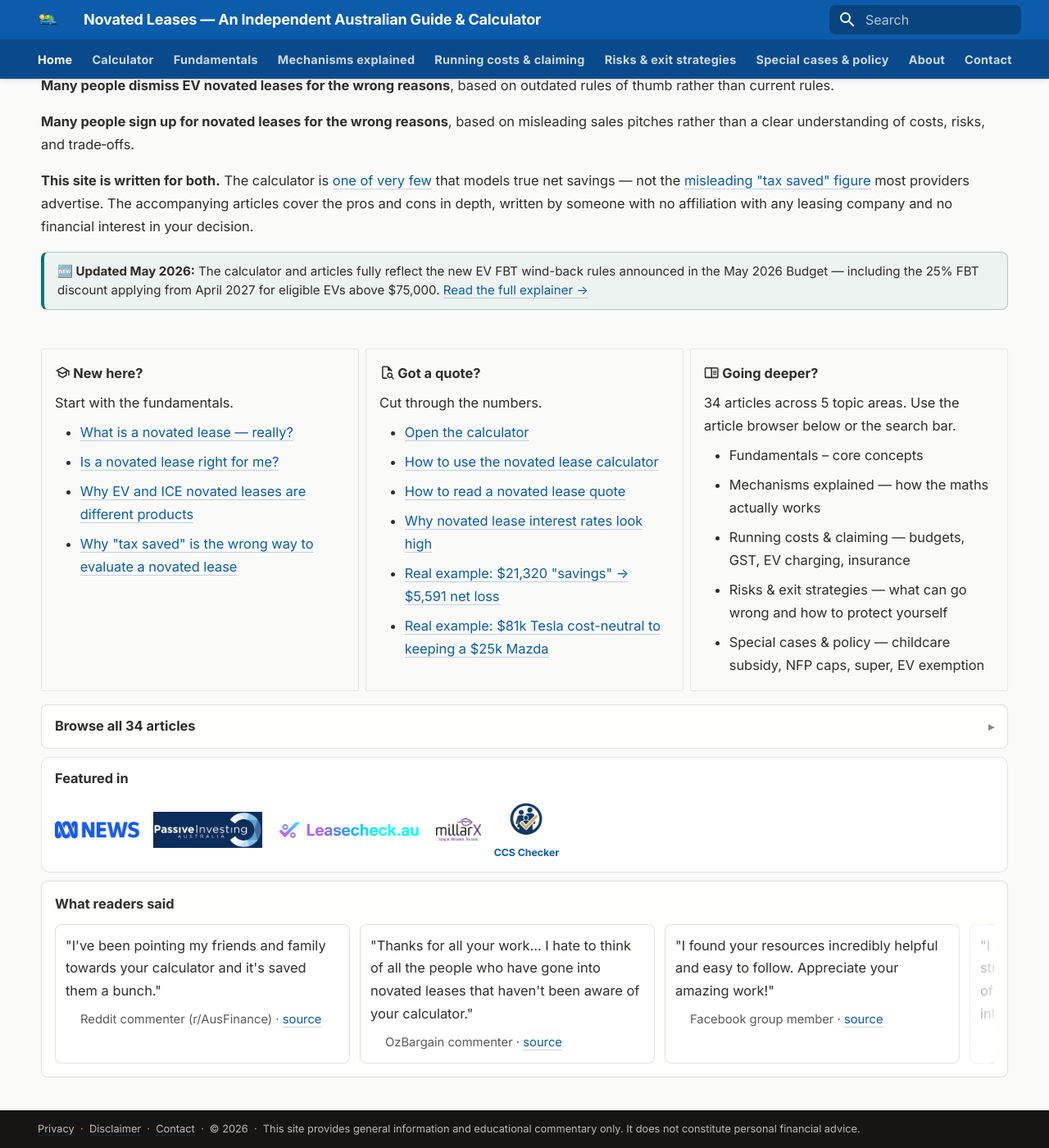
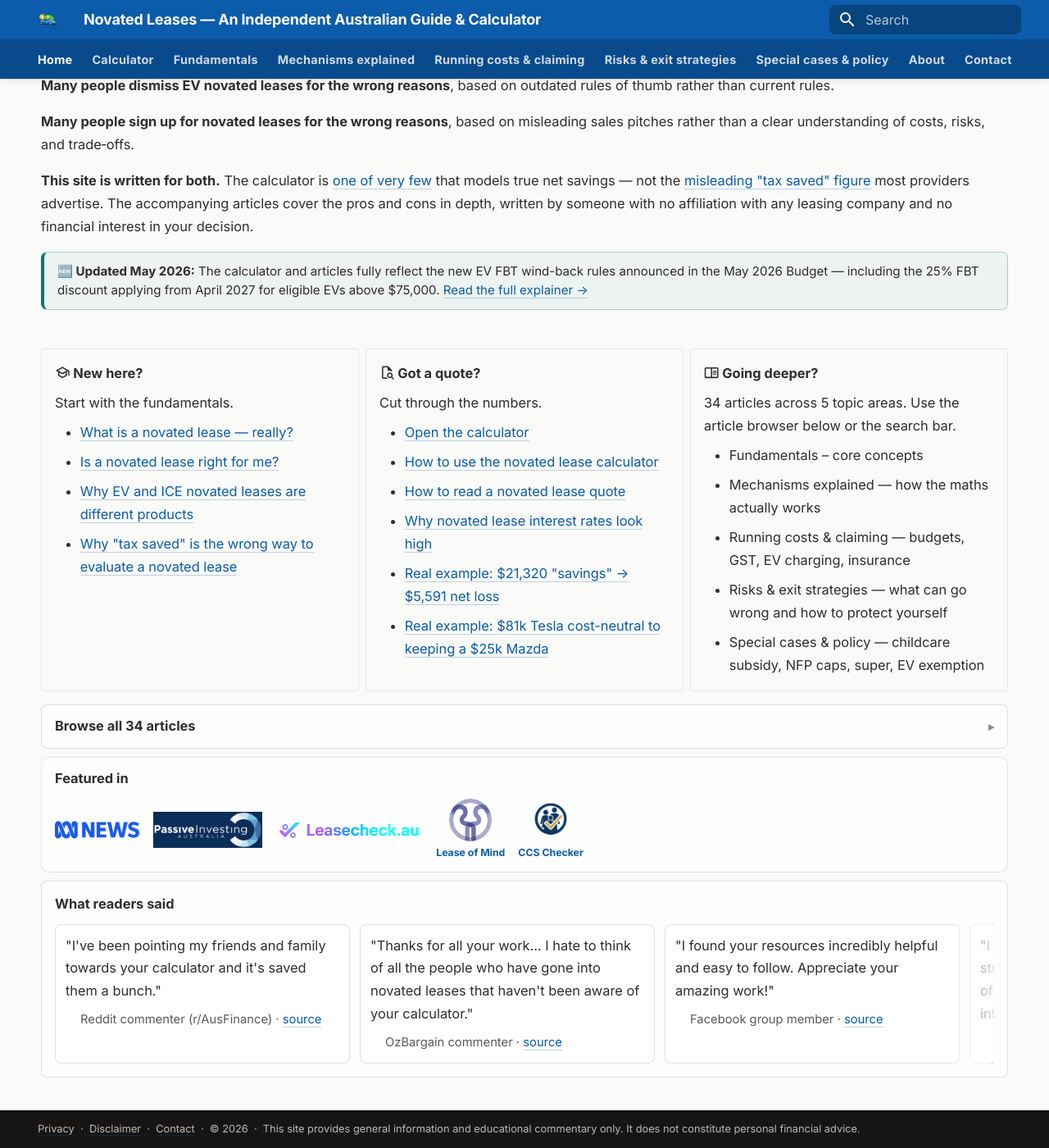
Before and after one commit to novatedlease/novatedlease.github.io, an MkDocs documentation site: the page built from docs/index.md, in a window 1280 px wide and 1400 px high, scrolled down 314 px. Shown: the whole window at 82% size. Built offline with MkDocs 1.6.1 and Material for MkDocs 9.7.7, drawn with Linux system fonts in a browser that asks for light colours.

Commit message:
featured strip: replace MillarX with Lease of Mind; reorder FAQ bullets
- Remove MillarX from featured-in strip (temporarily, pending link restoration)
- Add leaseofmind.com.au with circular icon logo and text label
- Reorder fractional-lease-term FAQ bullets: residual value controversy first

Co-Authored-By: Claude Sonnet 4.6 <noreply@anthropic.com>

```diff
--- a/docs/assets/stylesheets/extra.css
+++ b/docs/assets/stylesheets/extra.css
@@ -474,11 +474,10 @@ body,
   box-sizing: content-box;
 }
 
-.md-typeset .featured-logo-strip__logo--millarx {
-  height: 28px;
-  max-width: 300px;
-  padding: 8px 0;
-  box-sizing: content-box;
+.md-typeset .featured-logo-strip__logo--leaseofmind {
+  height: 52px;
+  max-width: 52px;
+  border-radius: 50%;
 }
 
 .md-typeset .featured-logo-strip__logo--ccschecker {
--- a/docs/index.md
+++ b/docs/index.md
@@ -163,8 +163,9 @@ description: Free independent Australian novated lease guide and calculator. Com
     <a class="featured-logo-strip__link" href="https://leasecheck.au" target="_blank" rel="noopener">
       <img class="featured-logo-strip__logo featured-logo-strip__logo--leasecheck" src="/assets/images/featured/leasecheck.png" alt="LeaseCheck">
     </a>
-    <a class="featured-logo-strip__link" href="https://millarx.com.au/cost-compare" target="_blank" rel="noopener">
-      <img class="featured-logo-strip__logo featured-logo-strip__logo--millarx" src="/assets/images/featured/millarx.png" alt="MillarX">
+    <a class="featured-logo-strip__link" href="https://leaseofmind.com.au" target="_blank" rel="noopener" style="flex-direction: column; align-items: center; gap: 4px;">
+      <img class="featured-logo-strip__logo featured-logo-strip__logo--leaseofmind" src="/assets/images/featured/leaseofmind_og.jpg" alt="Lease of Mind">
+      <span style="font-size: 0.75em; font-weight: 600; color: inherit;">Lease of Mind</span>
     </a>
     <a class="featured-logo-strip__link" href="https://ccschecker.com.au/guides/ev-novated-lease-ccs-help-mls" target="_blank" rel="noopener" style="flex-direction: column; align-items: center; gap: 4px;">
       <img class="featured-logo-strip__logo featured-logo-strip__logo--ccschecker" src="/assets/images/featured/ccschecker.png" alt="CCS Checker AU">
```
Also changed, not shown: docs/calculator/index.md (+1 -1 lines), docs/assets/images/featured/leaseofmind_og.jpg (added).
